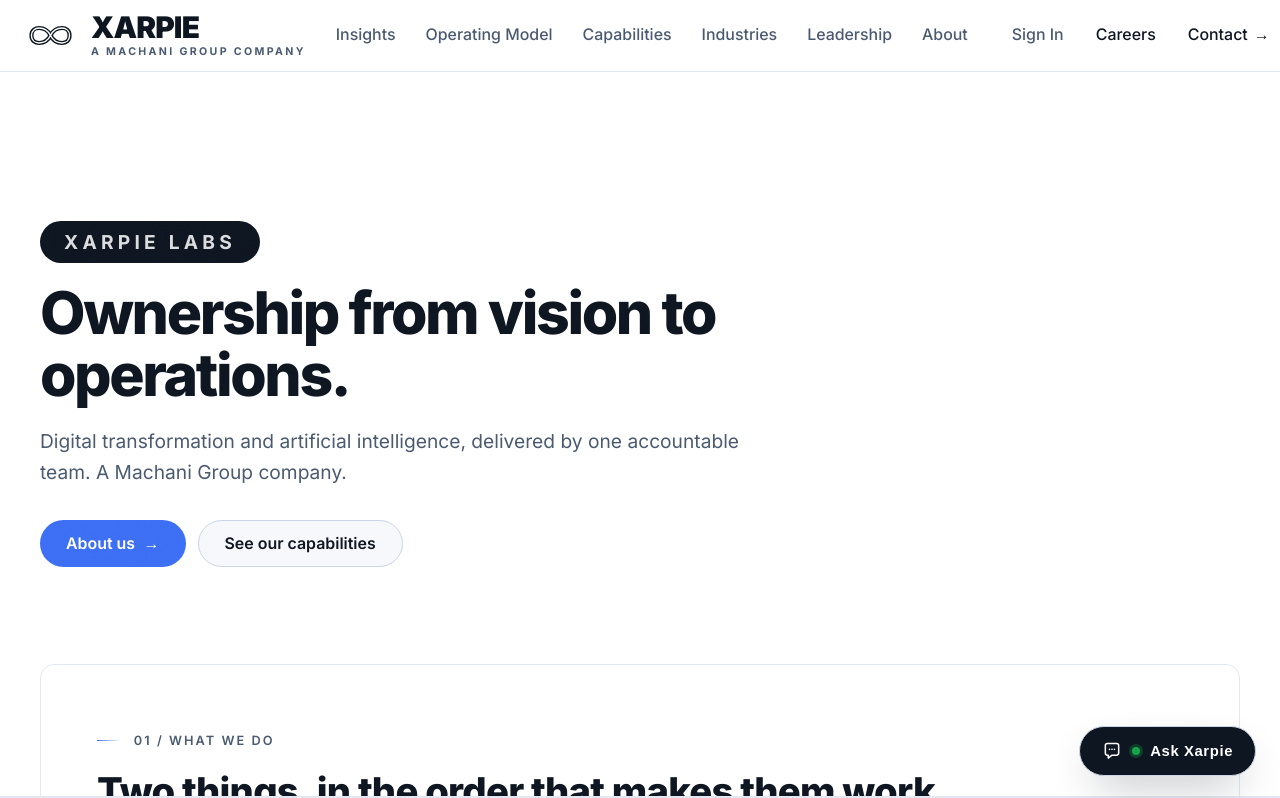
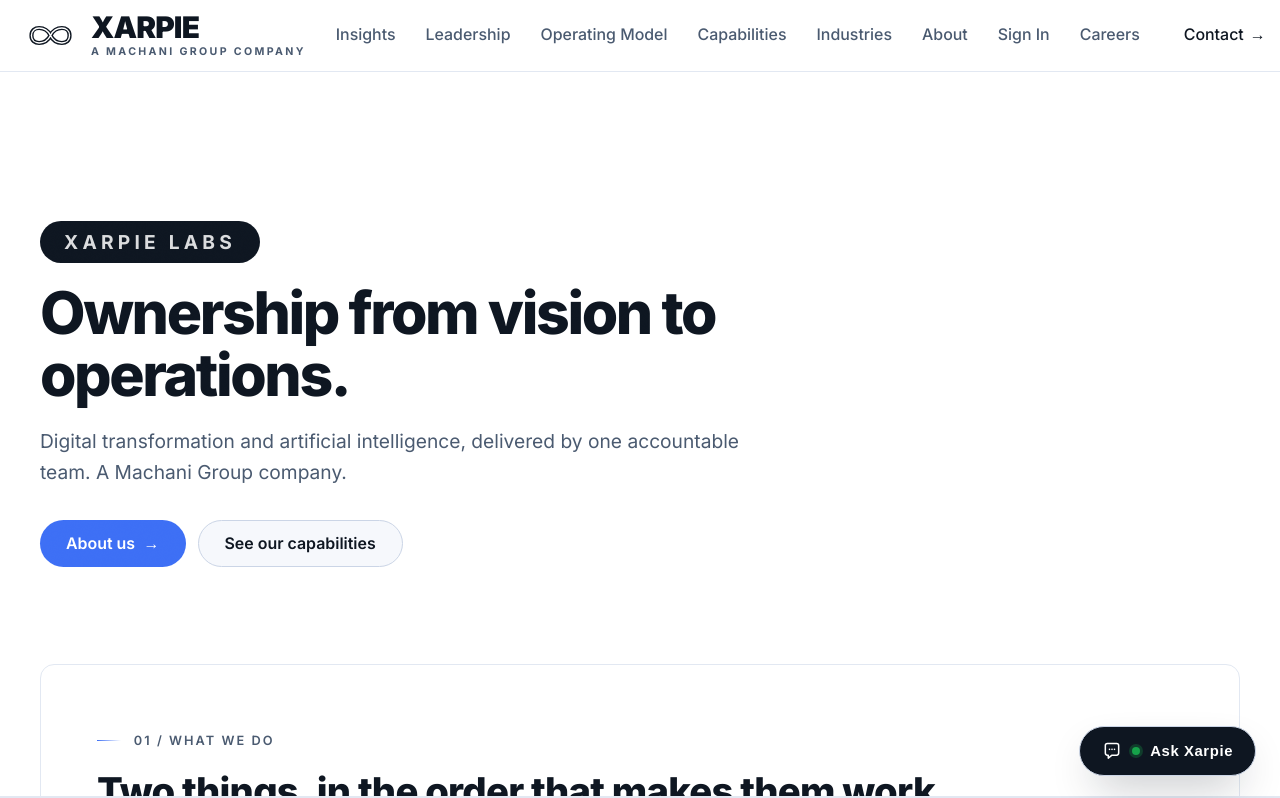
Before and after one commit to maitreyi-ashok/Xarpie, a Next.js app in the folder xarpie/: page / in a window 1280 px wide. Shown: the top 798 px of the page. Built offline with nearby package versions, Linux system fonts and the light colour scheme.

Commit message:
Add external link support to Nav component

```diff
--- a/xarpie/components/Nav.tsx
+++ b/xarpie/components/Nav.tsx
@@ -6,7 +6,7 @@
 import ThemeToggle from './ThemeToggle';
 
 type DropdownItem = { href: string; num: string; label: string };
-type NavItem = { href: string; label: string; dropdown?: DropdownItem[] };
+type NavItem = { href: string; label: string; dropdown?: DropdownItem[]; external?: boolean };
 
 const NAV: NavItem[] = [
   {
@@ -14,11 +14,12 @@
     label: 'Insights',
     dropdown: [
       { href: '/insights#evidence',       num: '01', label: 'What we argue, and why' },
-      { href: '/insights#foundation',     num: '02', label: 'Contents' },
-      { href: '/insights#accountability', num: '03', label: 'Build or buy, on evidence' },
-      { href: '/insights#travels',        num: '04', label: 'The foundation decides' },
+      { href: '/insights#foundation',     num: '02', label: 'The foundation decides' },
+      { href: '/insights#accountability', num: '03', label: 'Accountability past go-live' },
+      { href: '/insights#travels',        num: '04', label: 'A method that travels' },
     ],
   },
+  { href: '/team', label: 'Leadership' },
   {
     href: '/operating-model',
     label: 'Operating Model',
@@ -49,8 +50,9 @@
       { href: '/industries#case-03', num: '03', label: 'Sovereign AI' },
     ],
   },
-  { href: '/team',  label: 'Leadership' },
   { href: '/about', label: 'About' },
+  { href: '/signin', label: 'Sign In' },
+  { href: 'https://machani.darwinbox.in/ms/candidate/careers', label: 'Careers', external: true },
 ];
 
 export default function Nav() {
@@ -80,11 +82,17 @@
         {NAV.map((item) => (
           <div
             key={item.href}
-            className={`nav-item${item.dropdown ? ' has-dropdown' : ''}`}
+            className={`nav-item${item.dropdown ? ' has-dropdown' : ''}${item.label === 'Careers' ? ' nav-item--careers' : ''}`}
           >
-            <Link href={item.href} className={isActive(item) ? 'active' : ''}>
-              {item.label}
-            </Link>
+            {item.external ? (
+              <a href={item.href} target="_blank" rel="noopener noreferrer">
+                {item.label}
+              </a>
+            ) : (
+              <Link href={item.href} className={isActive(item) ? 'active' : ''}>
+                {item.label}
+              </Link>
+            )}
 
             {item.dropdown && (
               <div className="nav-dropdown" role="menu">
@@ -106,8 +114,6 @@
 
       {/* ---------- Right-hand actions ---------- */}
       <div className="topbar-actions">
-        <a className="hide-sm">Sign In</a>
-        <a className="hide-sm">Careers</a>
         <Link href="/contact" className="cta">
           Contact <span aria-hidden>→</span>
         </Link>
```
